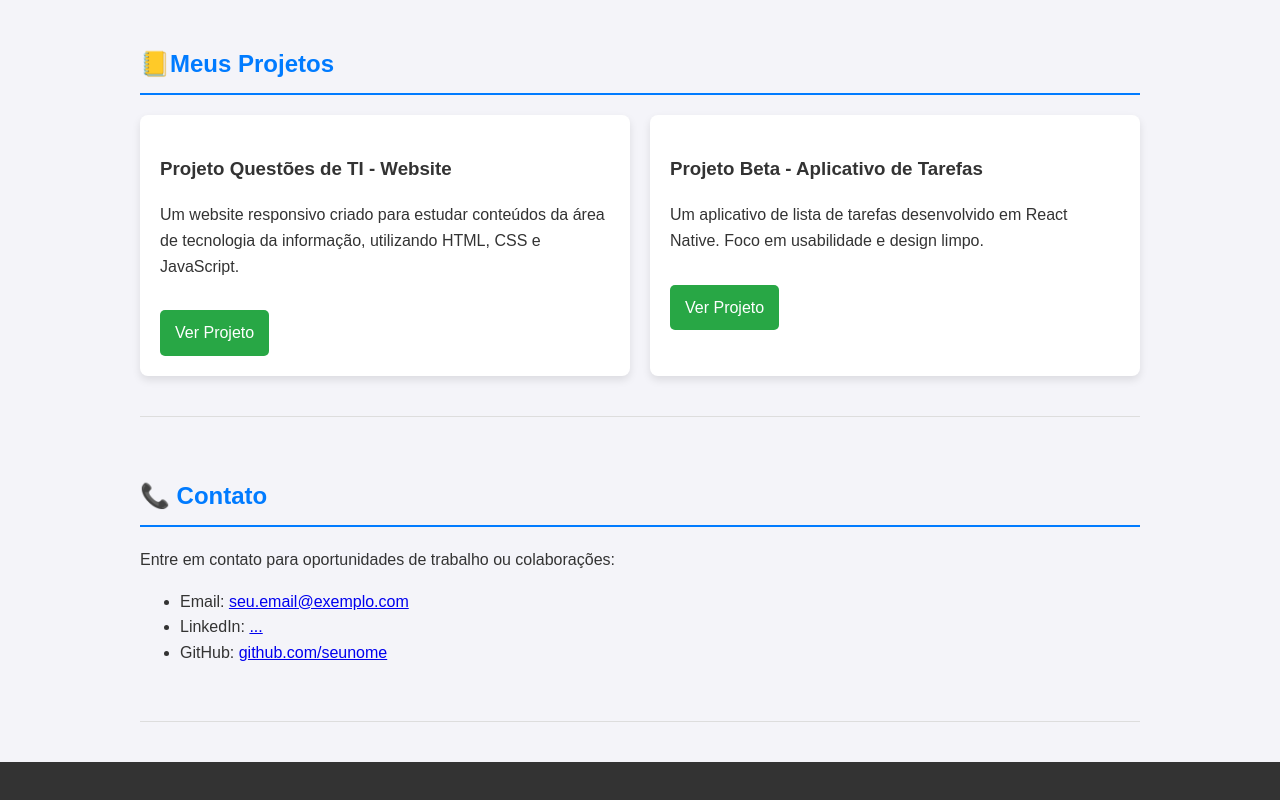
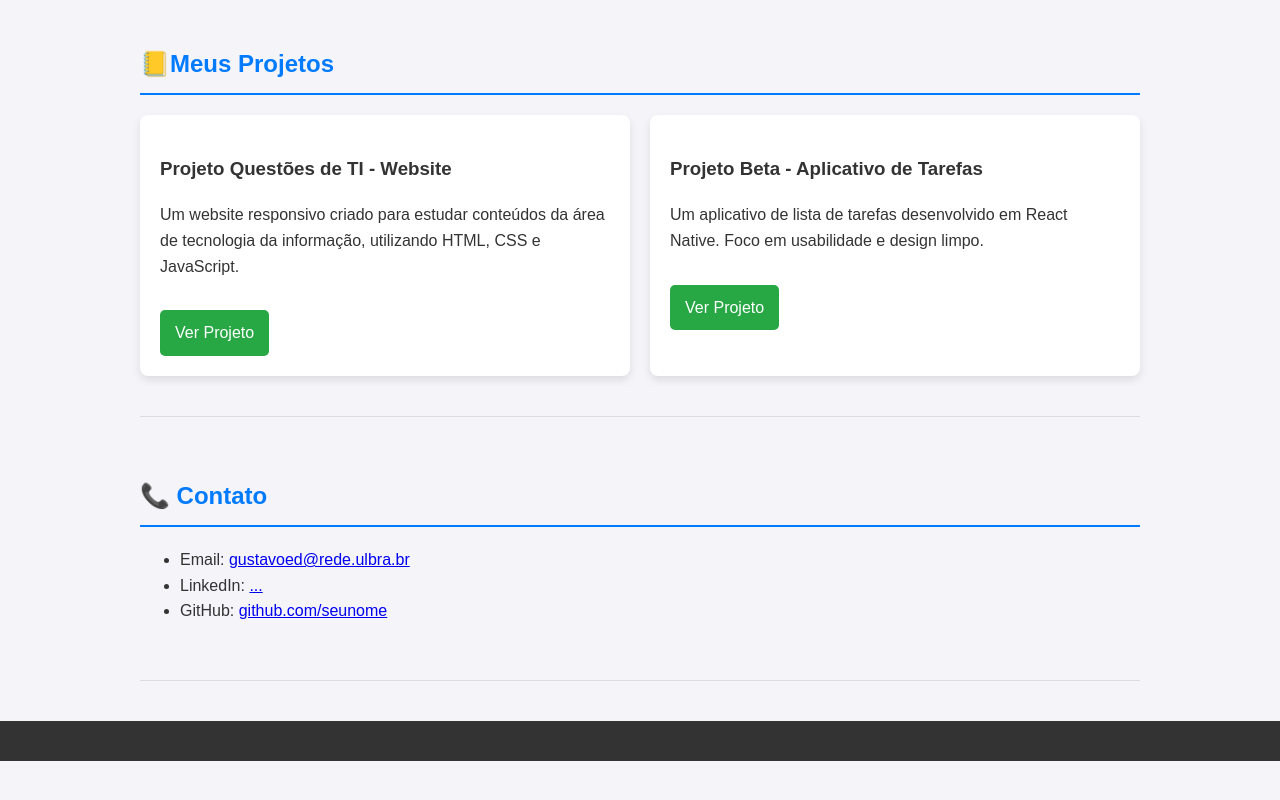
Before and after one commit to Guhdevv/Portf-lio.online, a plain HTML site: page index.html in a window 1280 px wide. Shown: the part 693-1493 px from the top of the page. After the commit the page ends 1454 px from the top, so only its background shows below. Drawn offline with Linux system fonts and the light colour scheme.

Commit message:
Update index.html
add

```diff
--- a/index.html
+++ b/index.html
@@ -50,9 +50,9 @@
 
         <section id="contato">
             <h2>📞 Contato</h2>
-            <p>Entre em contato para oportunidades de trabalho ou colaborações:</p>
+            <p></p>
             <ul>
-                <li>Email: <a href="mailto:seu.email@exemplo.com">seu.email@exemplo.com</a></li>
+                <li>Email: <a href="mailto:gustavoed@rede.ulbra.br">gustavoed@rede.ulbra.br</a></li>
                 <li>LinkedIn: <a href="[...]" target="_blank">...</a></li>
                 <li>GitHub: <a href="[LINK DO SEU GITHUB]" target="_blank">github.com/seunome</a></li>
             </ul>
```
